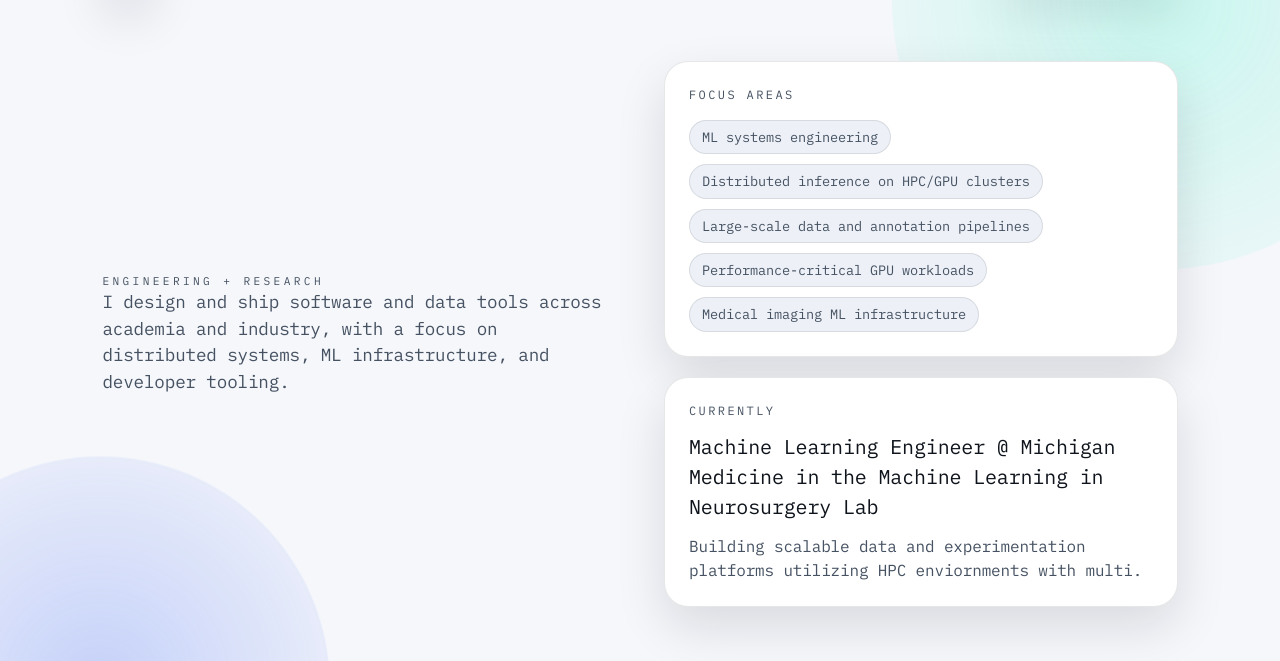
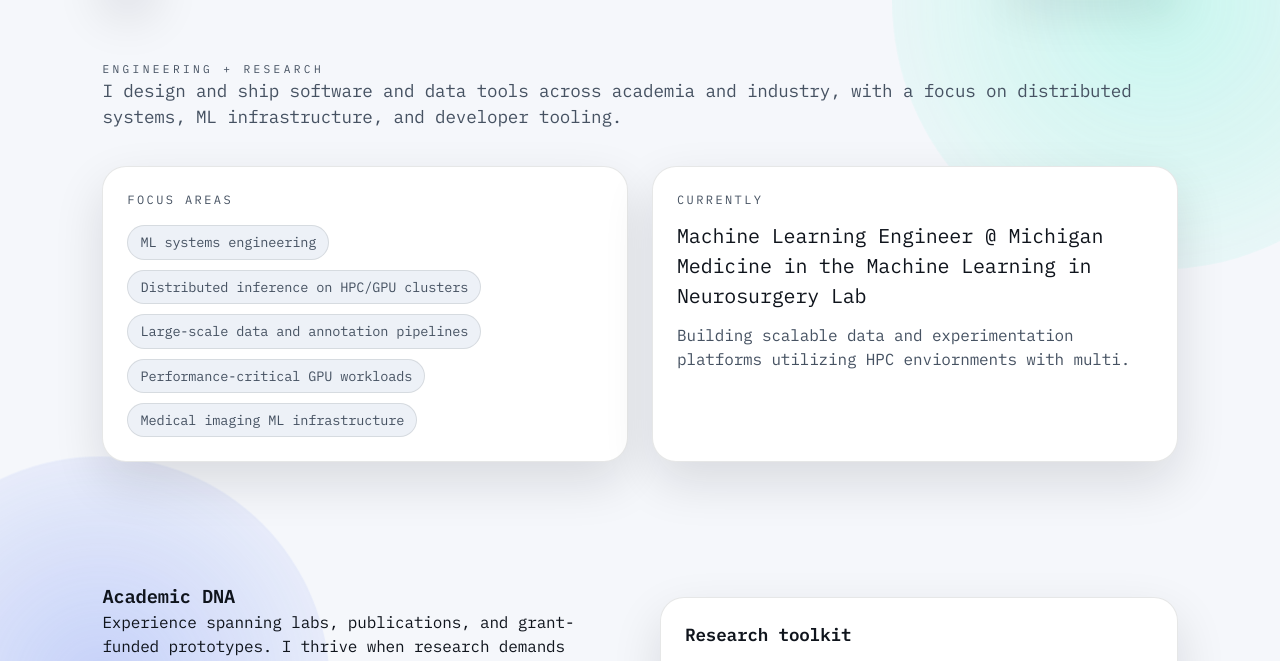
Before and after one commit to jake-ogle/jake-ogle.github.io, a plain HTML site: page index.html in a window 1280 px wide. Shown: the part 88-749 px from the top of the page. Drawn offline with Linux system fonts and the light colour scheme.

Commit message:
style and context updates

```diff
--- a/styles.css
+++ b/styles.css
@@ -224,9 +224,8 @@ main {
 
 .hero {
   display: grid;
-  grid-template-columns: repeat(auto-fit, minmax(280px, 1fr));
-  gap: 48px;
-  align-items: center;
+  grid-template-columns: 1fr;
+  gap: 36px;
 }
 
 .hero h2 {
@@ -238,7 +237,7 @@ main {
 .lede {
   font-size: 1.1rem;
   color: var(--text-muted);
-  max-width: 560px;
+  max-width: none;
 }
 
 .hero-actions {
@@ -296,7 +295,8 @@ main {
 
 .hero-panel {
   display: grid;
-  gap: 20px;
+  grid-template-columns: repeat(2, minmax(0, 1fr));
+  gap: 24px;
 }
 
 .card {
@@ -538,6 +538,10 @@ main {
 }
 
 @media (max-width: 640px) {
+  .hero-panel {
+    grid-template-columns: 1fr;
+  }
+
   .hero-actions,
   .contact-actions {
     flex-direction: column;
```
